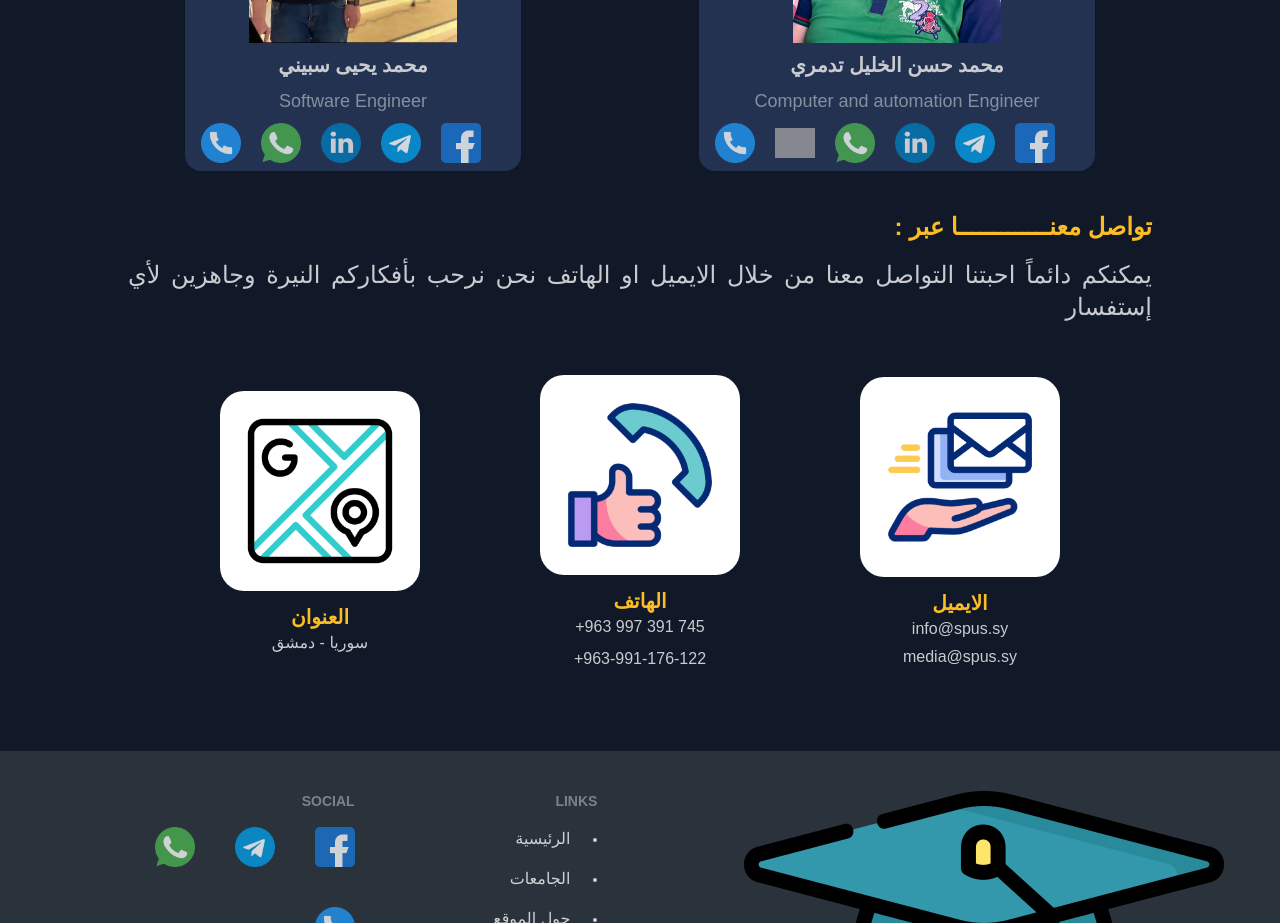
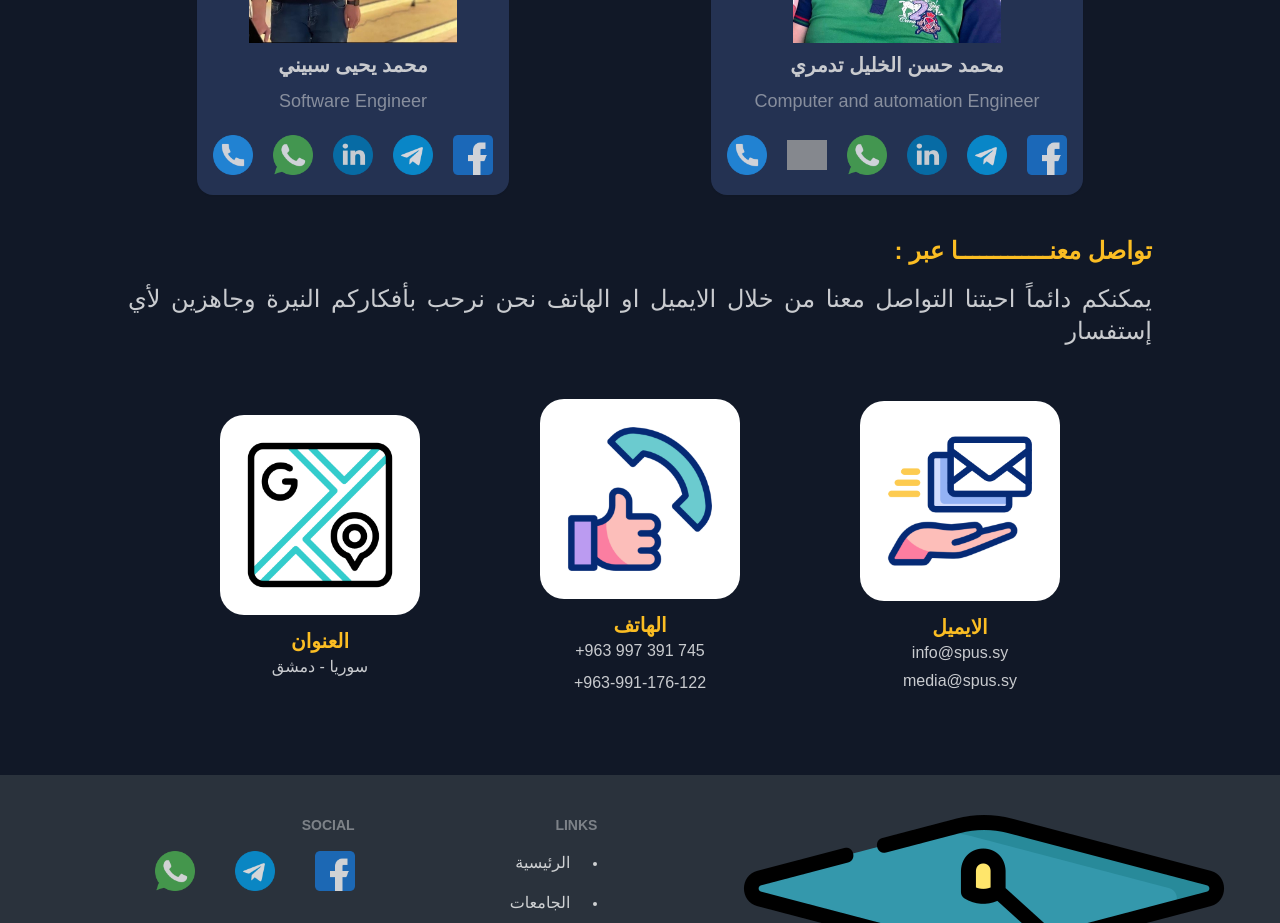
Before and after one commit to MHD-HSN-TD/spus, a Next.js app: page /about in a window 1280 px wide. Shown: the part 940-1863 px from the top of the page. Built offline with nearby package versions, Linux system fonts and the light colour scheme; grey boxes are pictures that could not be loaded; a web font is replaced by a local one.

Commit message:
edit padding of aboutUS card

```diff
--- a/src/components/Card/CardAbout.jsx
+++ b/src/components/Card/CardAbout.jsx
@@ -15,7 +15,7 @@ const CardAbout = ({ name, image, about, person, facebook, telegram, linkedIn, w
                     <h2 className=" text-xl font-semibold">{name} </h2>
                     <h2 className="my-2 opacity-60 ">{about} </h2>
 
-                    <div className="ps-6 flex gap-5 flex-wrap justify-center items-center   ">
+                    <div className="py-3 flex gap-5 flex-wrap justify-center items-center   ">
 
                         <SocialIcons
                             facebook={facebook}
```
